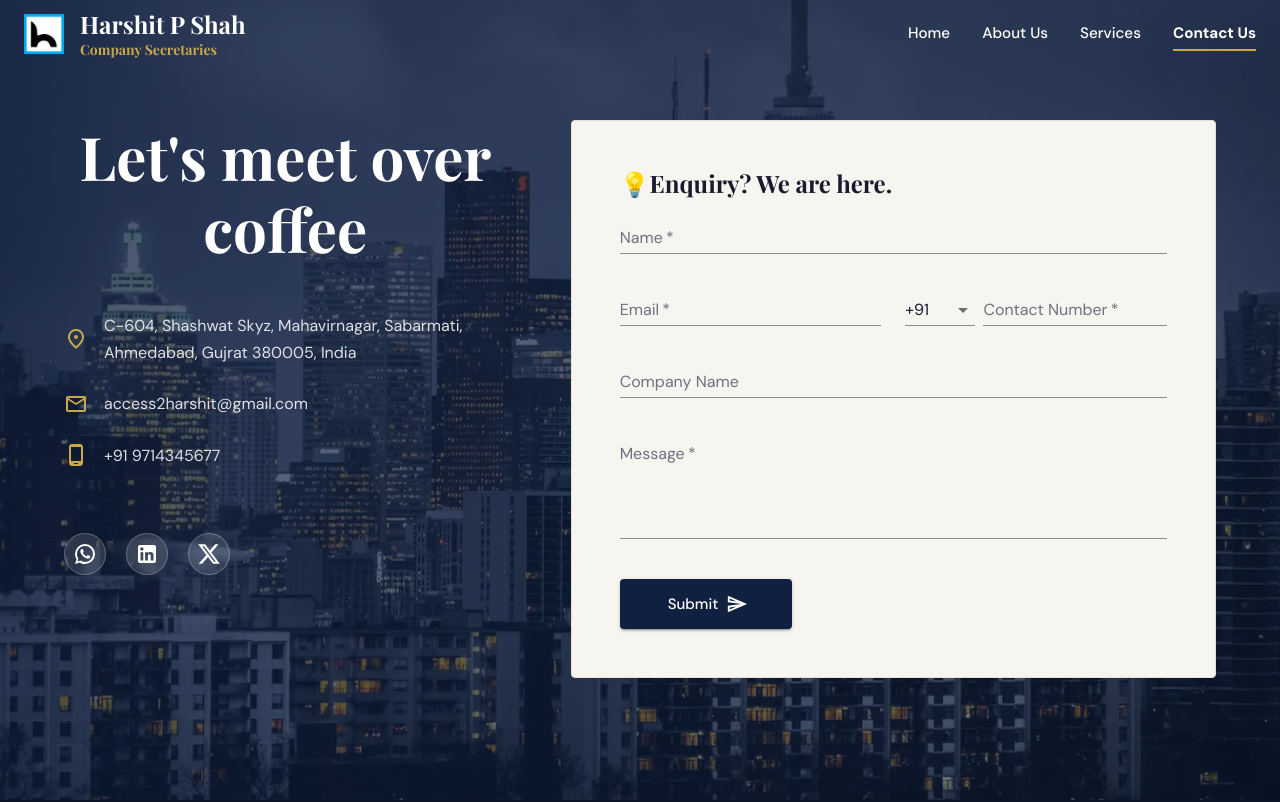
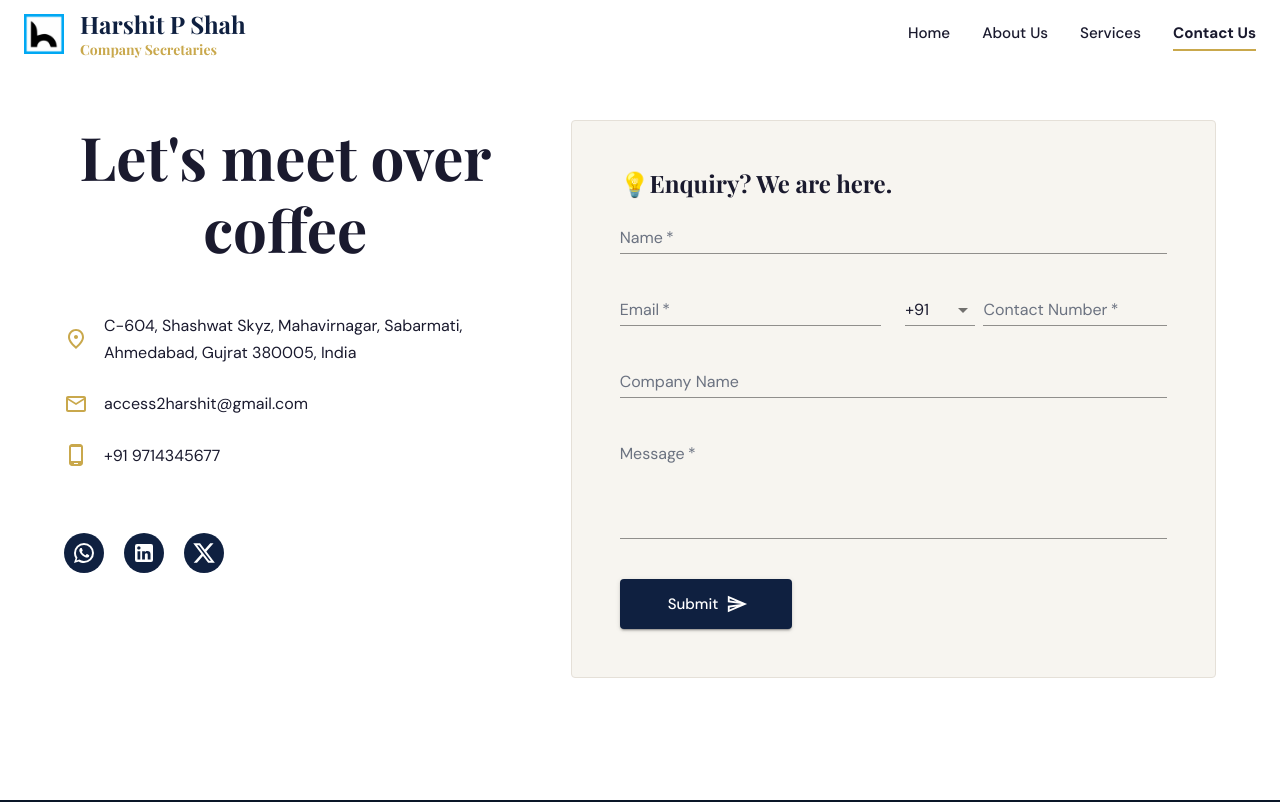
Before and after one commit to Jainysh/cs-harshitshah, a Next.js app: page /contact-us in a window 1280 px wide. Shown: the top 802 px of the page. Built offline with nearby package versions, Linux system fonts and the light colour scheme; what @mui/material-nextjs would draw is missing.

Commit message:
feat: added prefetch for images and reverted contact-us page

```diff
--- a/src/app/contact-us/page.tsx
+++ b/src/app/contact-us/page.tsx
@@ -75,26 +75,8 @@ export default function ContactUs() {
   };
 
   return (
-    <Box
-      sx={{
-        pt: { xs: 12, md: 15 },
-        pb: { xs: 6, md: 10 },
-        minHeight: "100vh",
-        position: "relative",
-        backgroundImage: "url(/homepage/contact-bg.webp)",
-        backgroundSize: "cover",
-        backgroundPosition: "center",
-        "&::before": {
-          content: '""',
-          position: "absolute",
-          inset: 0,
-          background:
-            "linear-gradient(135deg, rgba(15,32,64,0.78) 0%, rgba(15,32,64,0.65) 60%, rgba(15,32,64,0.55) 100%)",
-          zIndex: 0,
-        },
-      }}
-    >
-      <Container maxWidth="lg" sx={{ position: "relative", zIndex: 1 }}>
+    <Box sx={{ pt: { xs: 12, md: 15 }, pb: { xs: 6, md: 10 }, bgcolor: "white", minHeight: "100vh" }}>
+      <Container maxWidth="lg">
         <Grid container spacing={{ xs: 6, md: 8 }}>
           {/* Section 1: Let's meet over coffee */}
           <Grid size={{ xs: 12, md: 5 }}>
@@ -103,29 +85,9 @@ export default function ContactUs() {
               animate={{ opacity: 1, x: 0 }}
               transition={{ duration: 0.6 }}
             >
-              <Typography
-                sx={{
-                  mb: { xs: 4, md: 6 },
-                  textAlign: "center",
-                  typography: { xs: "h3", md: "h2" },
-                  color: "white",
-                }}
-              >
-                <Box
-                  component="span"
-                  sx={{
-                    display: { xs: "inline", sm: "none" },
-                    fontSize: { xs: "2rem", md: "inherit" },
-                  }}
-                >
-                  Let&apos;s meet ☕️
-                </Box>
-                <Box
-                  component="span"
-                  sx={{ display: { xs: "none", sm: "inline" } }}
-                >
-                  Let&apos;s meet over coffee
-                </Box>
+              <Typography sx={{ mb: { xs: 4, md: 6 }, textAlign: "center", typography: { xs: 'h3', md: 'h2' } }}>
+                <Box component="span" sx={{ display: { xs: 'inline', sm: 'none' }, fontSize: { xs: '2rem', md: 'inherit' } }}>Let&apos;s meet ☕️</Box>
+                <Box component="span" sx={{ display: { xs: 'none', sm: 'inline' } }}>Let&apos;s meet over coffee</Box>
               </Typography>
 
               <Stack spacing={3} sx={{ mt: { xs: 4, md: 6 } }}>
@@ -135,21 +97,15 @@ export default function ContactUs() {
                   target="_blank"
                   sx={{
                     display: "flex",
-                    alignItems: "center",
+                    alignItems: 'center',
                     gap: 2,
                     textDecoration: "none",
                     color: "inherit",
-                    "&:hover p": { color: "#C9A84C" },
+                    "&:hover p": { color: "secondary.main" },
                   }}
                 >
                   <FmdGoodOutlined sx={{ fontSize: 24, color: "#C9A84C" }} />
-                  <Typography
-                    variant="body1"
-                    sx={{
-                      transition: "color 0.2s",
-                      color: "rgba(255,255,255,0.85)",
-                    }}
-                  >
+                  <Typography variant="body1" sx={{ transition: "color 0.2s" }}>
                     {CompanyDetails.address}
                   </Typography>
                 </Box>
@@ -160,20 +116,17 @@ export default function ContactUs() {
                   href={`mailto:${CompanyDetails.email}`}
                   sx={{
                     display: "flex",
-                    alignItems: "center",
+                    alignItems: 'center',
                     gap: 2,
                     textDecoration: "none",
                     color: "inherit",
-                    "&:hover p": { color: "#C9A84C" },
+                    "&:hover p": { color: "secondary.main" },
                   }}
                 >
                   <MailOutlineOutlined
                     sx={{ fontSize: 24, color: "#C9A84C" }}
                   />
-                  <Typography
-                    variant="body1"
-                    sx={{ color: "rgba(255,255,255,0.85)" }}
-                  >
+                  <Typography variant="body1">
                     {CompanyDetails.email}
                   </Typography>
                 </Box>
@@ -184,42 +137,31 @@ export default function ContactUs() {
                   href={`tel:${CompanyDetails.phone}`}
                   sx={{
                     display: "flex",
-                    alignItems: "center",
+                    alignItems: 'center',
                     gap: 2,
                     textDecoration: "none",
                     color: "inherit",
-                    "&:hover p": { color: "#C9A84C" },
+                    "&:hover p": { color: "secondary.main" },
                   }}
                 >
                   <PhoneAndroidOutlined
                     sx={{ fontSize: 24, color: "#C9A84C" }}
                   />
-                  <Typography
-                    variant="body1"
-                    sx={{ color: "rgba(255,255,255,0.85)" }}
-                  >
+                  <Typography variant="body1">
                     {CompanyDetails.phone}
                   </Typography>
                 </Box>
 
                 {/* Socials */}
-                <Stack
-                  direction="row"
-                  spacing={{ xs: 2.5 }}
-                  sx={{
-                    pt: { xs: 3, sm: 5 },
-                    justifyContent: { xs: "space-evenly", sm: "flex-start" },
-                  }}
-                >
+                <Stack direction="row" spacing={{ xs: 2.5 }} sx={{ pt: { xs: 3, sm: 5 }, justifyContent: { xs: 'space-evenly', sm: 'flex-start' } }}>
                   <IconButton
                     component="a"
                     href={CompanyDetails.whatsapp}
                     target="_blank"
                     sx={{
-                      bgcolor: "rgba(255,255,255,0.12)",
+                      bgcolor: "primary.main",
                       color: "white",
-                      border: "1px solid rgba(255,255,255,0.25)",
-                      "&:hover": { bgcolor: "#C9A84C", borderColor: "#C9A84C" },
+                      "&:hover": { bgcolor: "secondary.main" },
                     }}
                   >
                     <WhatsApp />
@@ -229,10 +171,9 @@ export default function ContactUs() {
                     href={CompanyDetails.linkedIn}
                     target="_blank"
                     sx={{
-                      bgcolor: "rgba(255,255,255,0.12)",
+                      bgcolor: "primary.main",
                       color: "white",
-                      border: "1px solid rgba(255,255,255,0.25)",
-                      "&:hover": { bgcolor: "#C9A84C", borderColor: "#C9A84C" },
+                      "&:hover": { bgcolor: "secondary.main" },
                     }}
                   >
                     <LinkedIn />
@@ -242,10 +183,9 @@ export default function ContactUs() {
                     href={CompanyDetails.twitter}
                     target="_blank"
                     sx={{
-                      bgcolor: "rgba(255,255,255,0.12)",
+                      bgcolor: "primary.main",
                       color: "white",
-                      border: "1px solid rgba(255,255,255,0.25)",
-                      "&:hover": { bgcolor: "#C9A84C", borderColor: "#C9A84C" },
+                      "&:hover": { bgcolor: "secondary.main" },
                     }}
                   >
                     <X />
@@ -273,8 +213,7 @@ export default function ContactUs() {
                 <Typography
                   variant="h2"
                   sx={{
-                    mb: 1,
-                    fontSize: { xs: "1.7rem", md: "1.5rem" },
+                    mb: 1, fontSize: { xs: '1.7rem', md: '1.5rem' },
                   }}
                 >
                   💡Enquiry? We are here.
@@ -319,11 +258,7 @@ export default function ContactUs() {
                     </Grid>
 
                     <Grid size={{ xs: 12, sm: 6 }}>
-                      <Stack
-                        direction="row"
-                        spacing={1}
-                        sx={{ alignItems: "end" }}
-                      >
+                      <Stack direction="row" spacing={1} sx={{ alignItems: 'end' }}>
                         <TextField
                           select
                           variant="standard"
--- a/src/components/Navbar.tsx
+++ b/src/components/Navbar.tsx
@@ -30,7 +30,7 @@ export default function Navbar() {
   const [mobileOpen, setMobileOpen] = useState(false);
   const pathname = usePathname();
 
-  const hasDarkBg = pathname === "/" || pathname === "/contact-us";
+  const hasDarkBg = pathname === "/";
 
   useEffect(() => {
     const handleScroll = () => setScrolled(window.scrollY > 50);
@@ -129,7 +129,7 @@ export default function Navbar() {
                   {link.text}
                 </Typography>
               </Link>
-            )
+            );
           })}
         </Box>
 
@@ -155,7 +155,12 @@ export default function Navbar() {
           </IconButton>
           <List>
             {navLinks.map((link) => (
-              <Link key={link.text} href={link.href} passHref style={{ textDecoration: "none", color: "inherit" }}>
+              <Link
+                key={link.text}
+                href={link.href}
+                passHref
+                style={{ textDecoration: "none", color: "inherit" }}
+              >
                 <ListItem onClick={() => setMobileOpen(false)}>
                   <ListItemText primary={link.text} />
                 </ListItem>
```
Also changed, not shown: src/app/page.tsx (+16 -0 lines).
